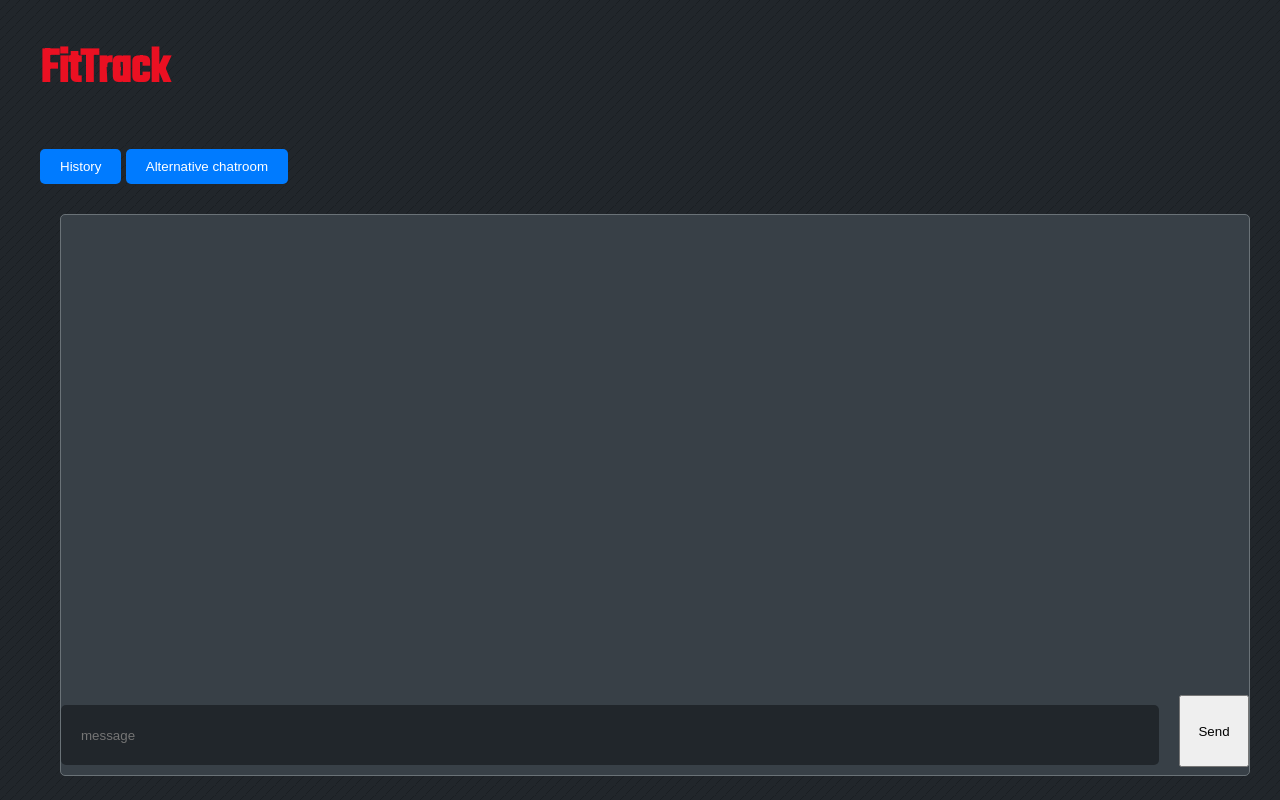
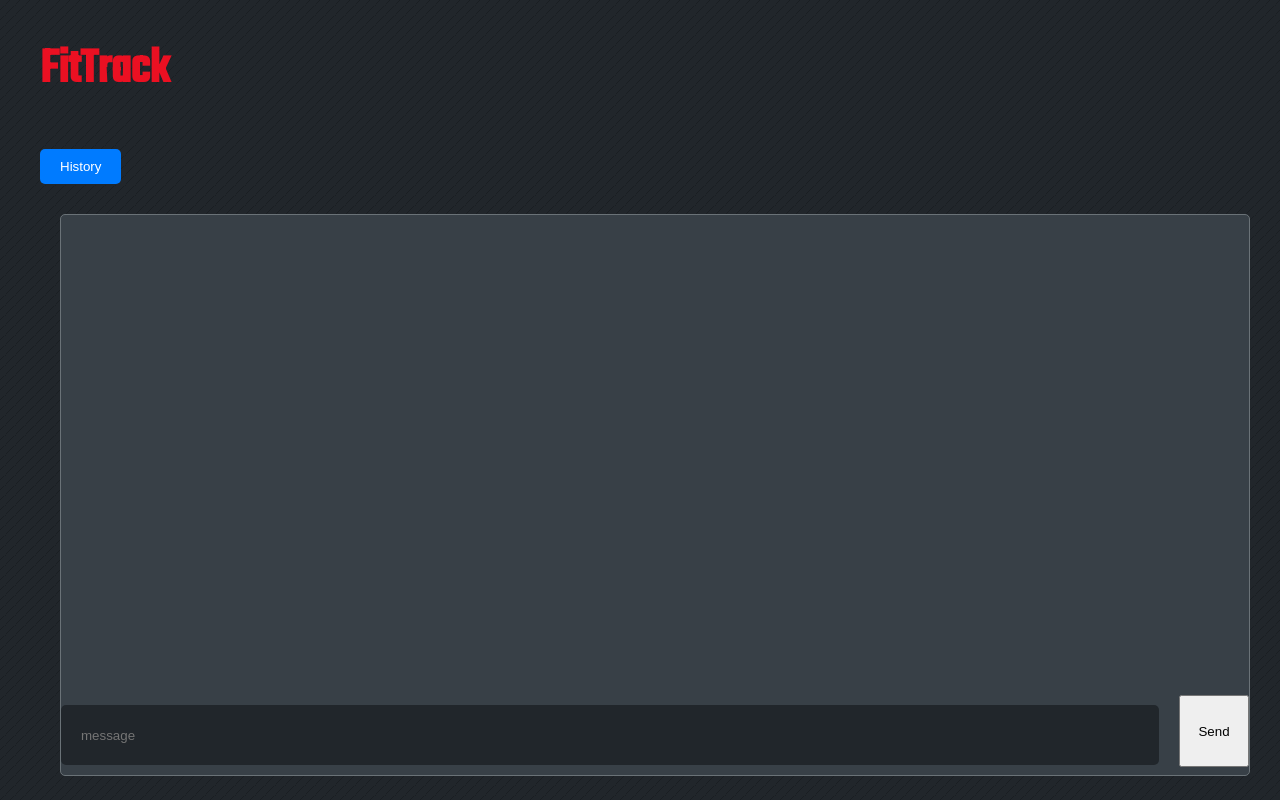
Before and after one commit to swarels/cits3403_project, a Flask app: page /chatroom in a window 1280 px wide. Run offline with Flask 3, Linux system fonts and the light colour scheme; some libraries are stand-ins or nearby versions.

Commit message:
removed link to alt chatroom since it doesn't work

```diff
--- a/app/templates/chatroom.html
+++ b/app/templates/chatroom.html
@@ -4,7 +4,7 @@
 
         <div class="hist-button">
             <input class = "buttons" type="submit" value="History" name="history_button" onclick="location.href = '/history';">
-            <input class = "buttons" type="submit" value="Alternative chatroom" onclick="location.href = '/room';">
+            <!--<input class = "buttons" type="submit" value="Alternative chatroom" onclick="location.href = '/room';">-->
         </div>
 
         <div id="message-container" class="message-input">
```
Also changed, not shown: README.md, app.db.
